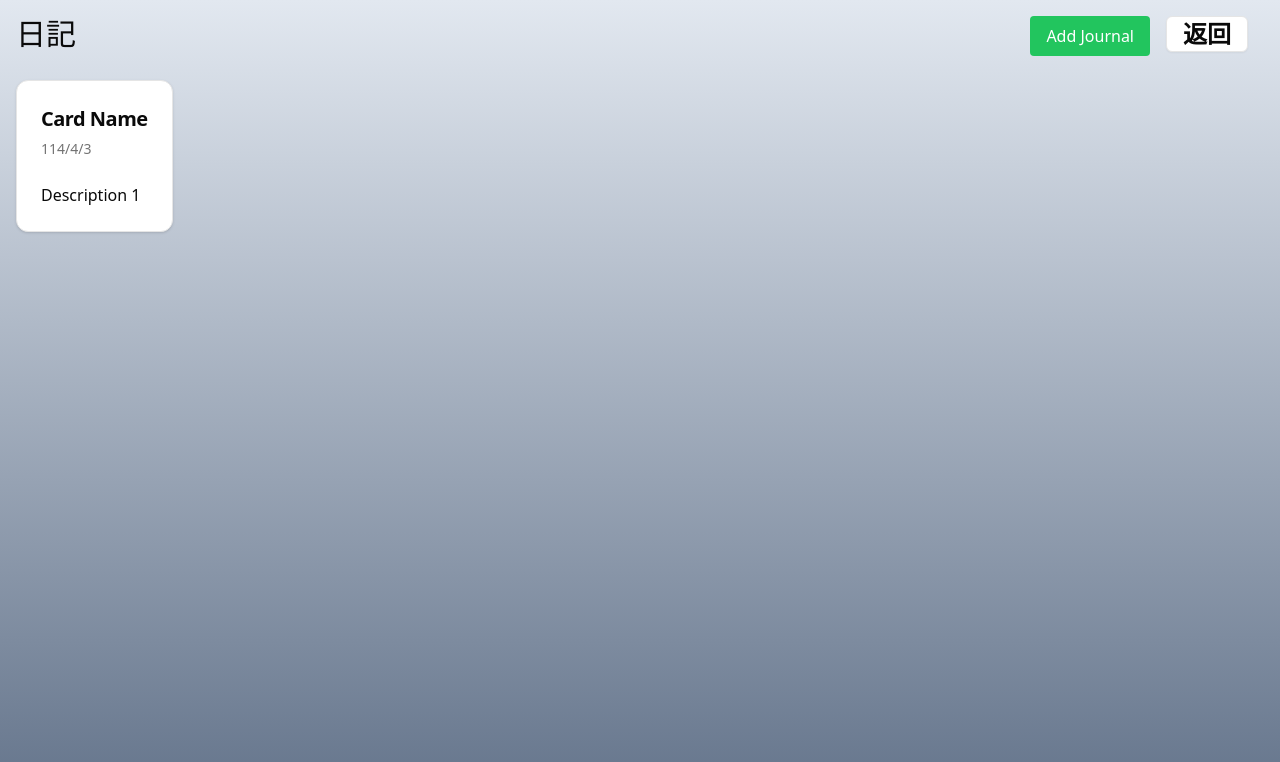
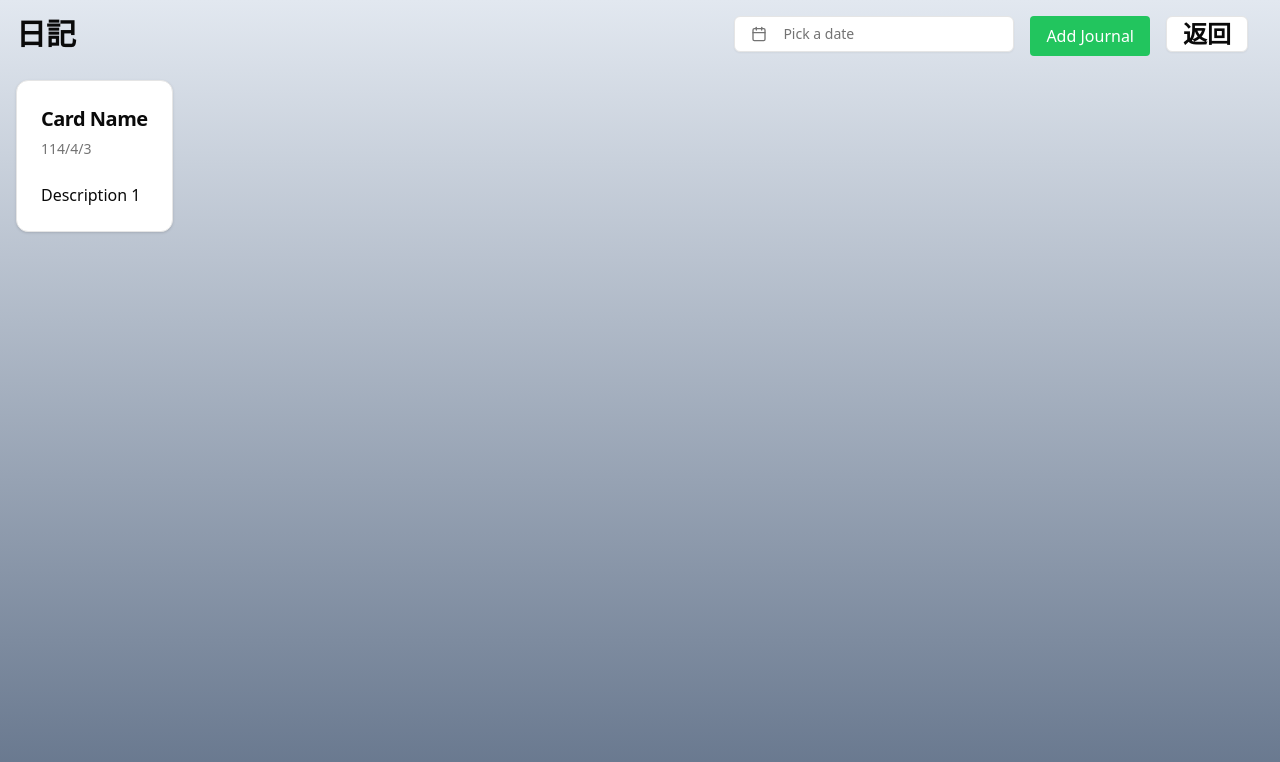
Before and after one commit to sheng6612/notebook, a Next.js app: page /hook/journal in a window 1280 px wide. Shown: the top 762 px of the page. Built offline with nearby package versions, Linux system fonts and the light colour scheme.

Commit message:
feat: select time

```diff
--- a/src/components/journal/journal_index.tsx
+++ b/src/components/journal/journal_index.tsx
@@ -1,6 +1,7 @@
 "use client"
 
 import React, { useState } from 'react';
+import { format } from 'date-fns';
 import Link from "next/link";
 import { Button } from "../ui/button";
 import {
@@ -16,6 +17,14 @@
   ContextMenuItem,
   ContextMenuTrigger,
 } from "@/components/ui/context-menu"
+import {
+  Popover,
+  PopoverContent,
+  PopoverTrigger,
+} from "@/components/ui/popover"
+import { Calendar } from "@/components/ui/calendar"
+import { cn } from "@/lib/utils"
+import { Calendar as CalendarIcon } from "lucide-react"
 
 import EditCard from './jourral_edit';
 import AddCard from './journal_add';
@@ -34,6 +43,7 @@
         { id: 1,Calendar_date:'114/4/3',title: 'Card Name', description: 'Description 1' },
       ]);
     const [editingCardId, setEditingCardId] = useState<number | null>(null);
+    const [calendar_date, setCalendar_date] = useState<Date | undefined>(undefined);
 
     const handleSave = (id: number, newTitle: string, newDescription: string,newCalendar_date:string) => {
         setCards(cards.map(card =>
@@ -54,12 +64,36 @@
     return (
         <div className="p-4 h-screen w-full bg-gradient-to-b from-slate-200 to-slate-500">
             <div className="flex justify-between mb-2">
-                        <div className="text-3xl fnot-bold">日記</div>
+                        <div className="text-3xl font-bold">日記</div>
                         <div className="flex px-4 space-x-4">
+                <Popover>
+                    <PopoverTrigger asChild>
+                    <Button
+                        variant={"outline"}
+                        className={cn(
+                        "w-[280px] justify-start text-left font-normal",
+                        !calendar_date && "text-muted-foreground"
+                        )}
+                    >
+                        <CalendarIcon className="mr-2 h-4 w-4" />
+                        {calendar_date ? format(calendar_date, "yyyy/MM/dd") : <span >Pick a date</span>}
+
+                    </Button>
+                    </PopoverTrigger>
+                    <PopoverContent className="w-auto p-0">
+                    <Calendar
+                        mode="single"
+                        selected={calendar_date}
+                        onSelect={setCalendar_date}
+                        initialFocus
+                    />
+                    </PopoverContent>
+                </Popover>
                             <AddCard onSave={handleAddCard} />
                             <Link href="/">
                             <Button variant="outline" className="text-2xl font-bold"> 返回</Button>
                             </Link>
+
                         </div>
             </div>
             <div className='grid grid-cols-1 md:grid-cols-2 lg:grid-cols-3 gap-4'>
```
